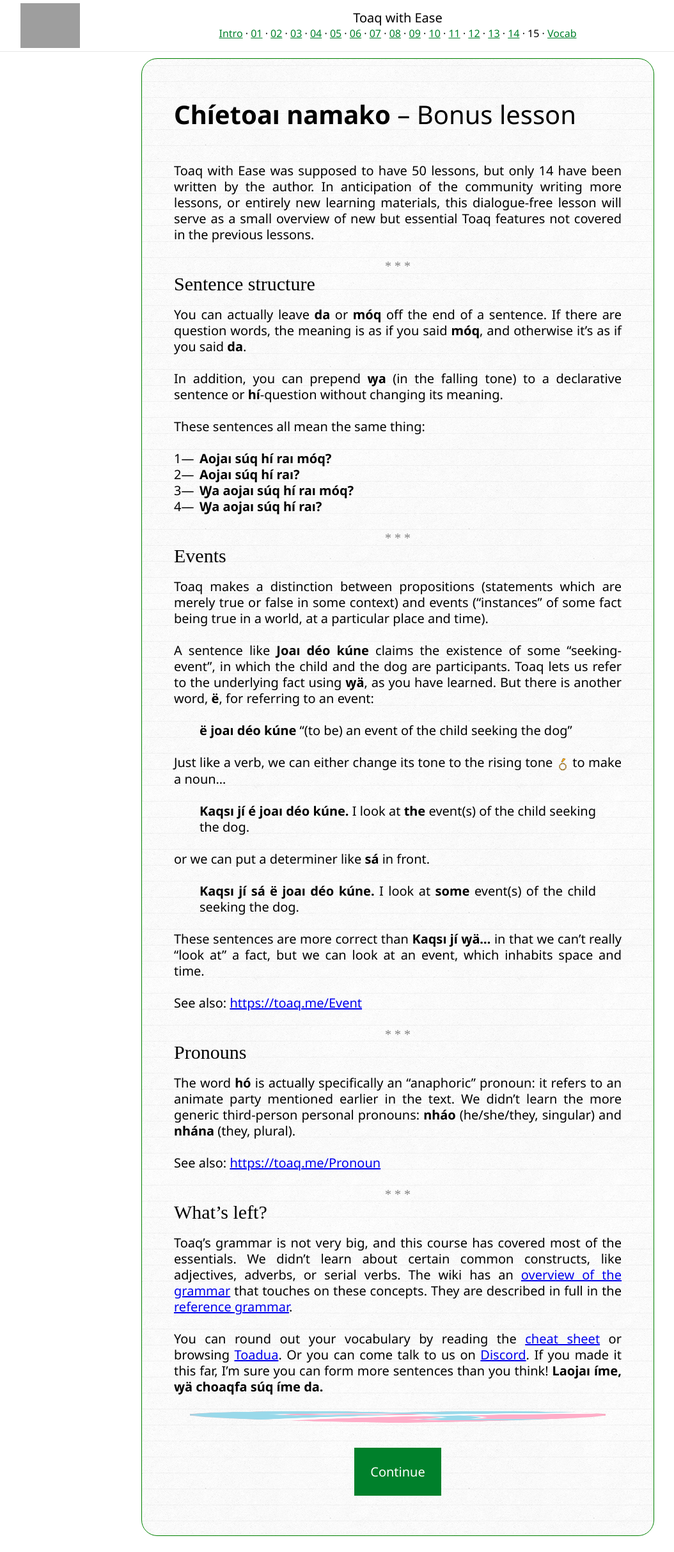
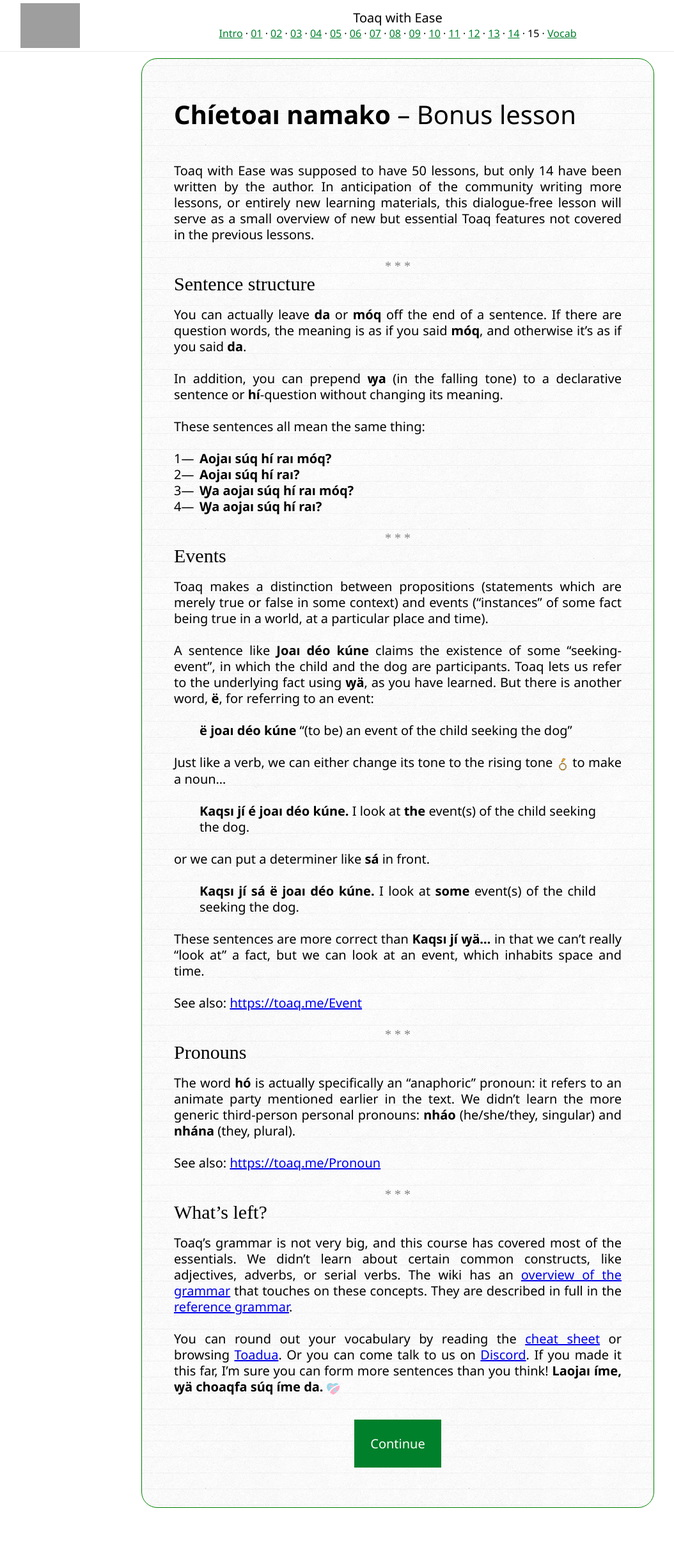
Before and after one commit to toaq/TwE, a Jekyll site: the page built from _lessons/15/index.md, in a window 1280 px wide. Shown: the whole page at 64% size, without its empty margins (18-1072 px from the left). Built offline with Jekyll 4.4.1, drawn with Linux system fonts in a browser that asks for light colours; some web fonts are replaced; after the commit the page ends 2382 px from its top, so only the background shows below that; grey boxes are pictures that could not be loaded.

Commit message:
Fine, I guess toaqhua is a tone now

```diff
--- a/_lessons/15/index.md
+++ b/_lessons/15/index.md
@@ -53,4 +53,4 @@ See also: <https://toaq.me/Pronoun>
 
 Toaq's grammar is not very big, and this course has covered most of the essentials. We didn't learn about certain common constructs, like adjectives, adverbs, or serial verbs. The wiki has an [overview of the grammar](https://toaq.me/Grammar_overview) that touches on these concepts. They are described in full in the [reference grammar](https://toaq.net/refgram/).
 
-You can round out your vocabulary by reading the [cheat sheet](https://toaq.me/Cheat_sheet) or browsing [Toadua](https://toaq.me/Toadua). Or you can come talk to us on [Discord](https://toaq.me/Discord). If you made it this far, I'm sure you can form more sentences than you think! **Laojaı íme, ꝡä choaqfa súq íme da.** ![Toaq-heart](../assets/toaqhua.png){: height="20" }
+You can round out your vocabulary by reading the [cheat sheet](https://toaq.me/Cheat_sheet) or browsing [Toadua](https://toaq.me/Toadua). Or you can come talk to us on [Discord](https://toaq.me/Discord). If you made it this far, I'm sure you can form more sentences than you think! **Laojaı íme, ꝡä choaqfa súq íme da.** ![Toaq-heart](../tones/toaqhua.png){: height="20" }
```
Also changed, not shown: tones/toaqhua.png (renamed from assets/toaqhua.png).
